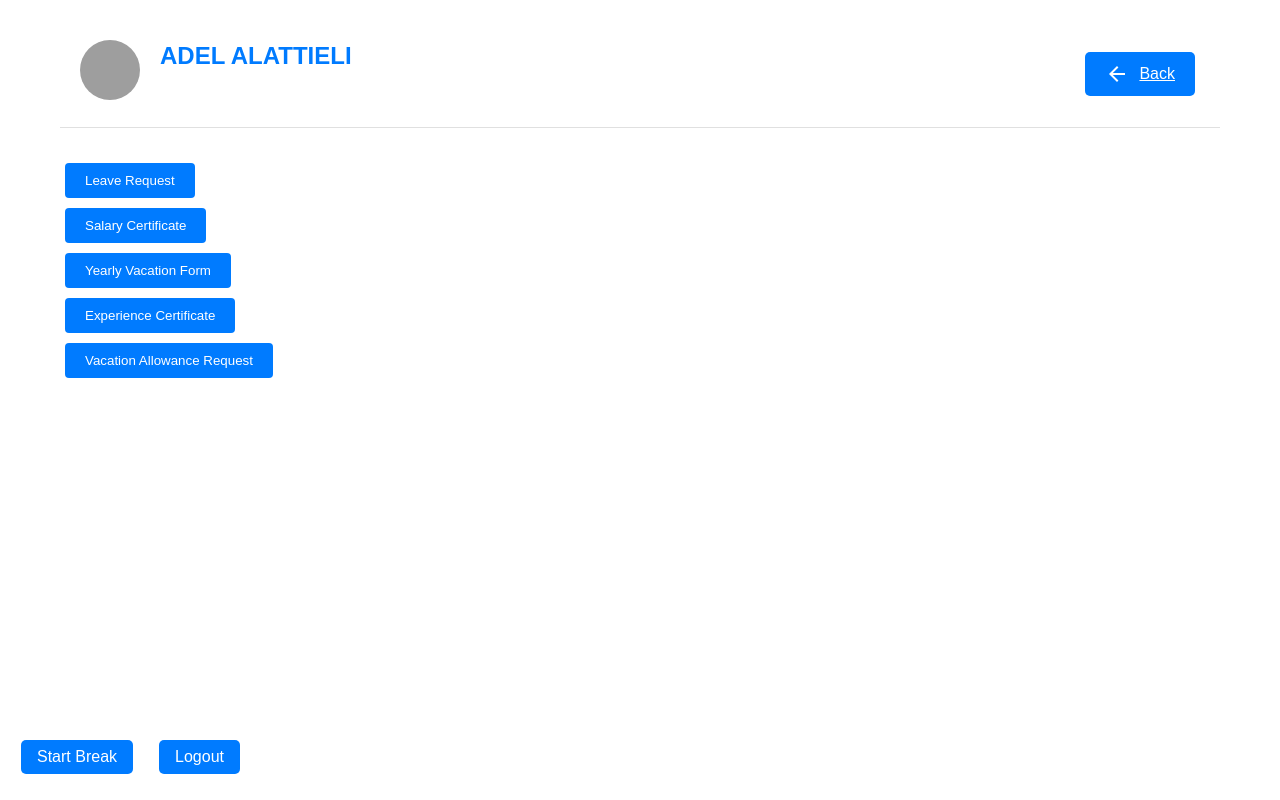
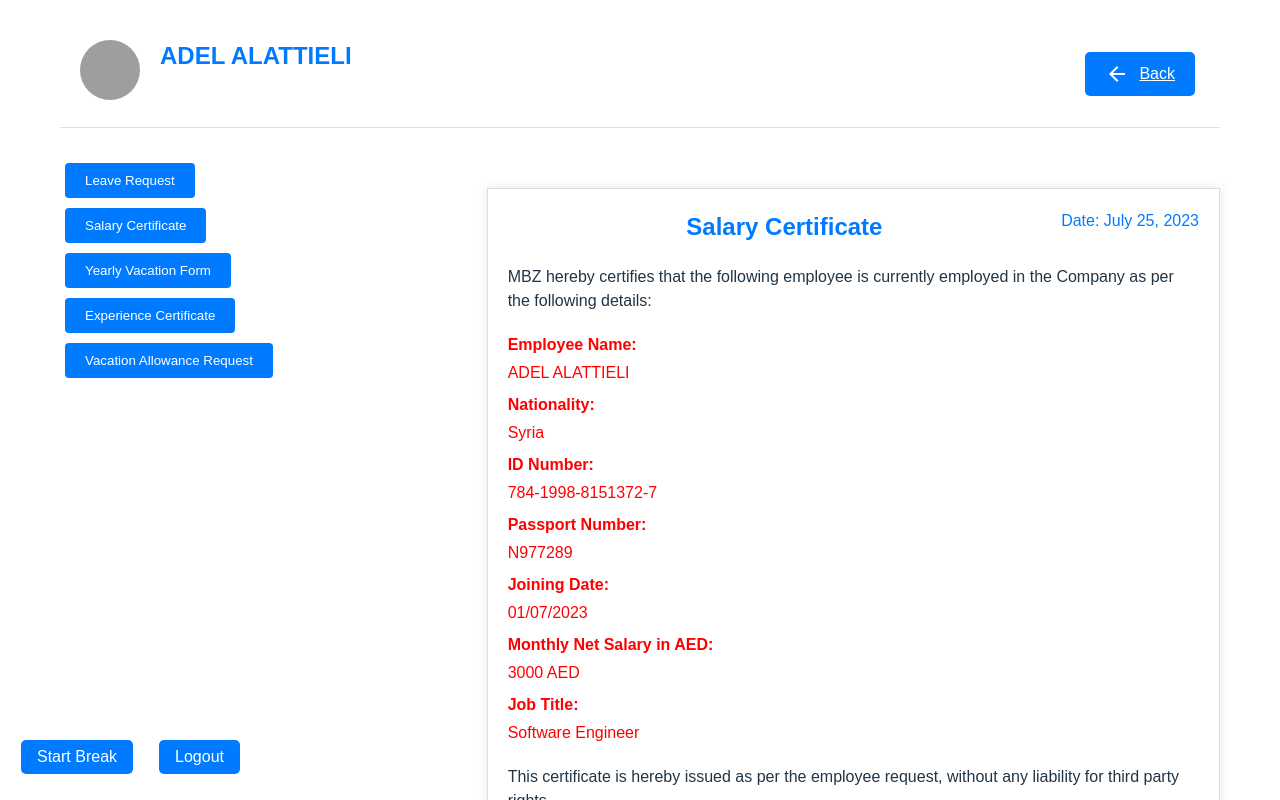
Before and after one commit to ALATTIELI/hrsystem, a React (Vite) app: page /employee/1 in a window 1280 px wide. Both pictures are taken after a click on the button "Salary Certificate". Shown: the top 800 px of the page. Built offline with nearby package versions, Linux system fonts and the light colour scheme; grey boxes are pictures that could not be loaded.

Commit message:
salary certificate done

```diff
--- a/src/pages/employeelogin/employeedata.tsx
+++ b/src/pages/employeelogin/employeedata.tsx
@@ -8,6 +8,11 @@ export const employeesData = [
     username: "alattieli", // Add username field
     password: "12345",
     branch: "MBZ",
+    nationality: "Syria",
+    idnumber: "784-1998-8151372-7",
+    passportnumber: "N977289",
+    joiningdate: "01/07/2023",
+    salary: "3000 AED",
   },
   {
     id: 2,
@@ -17,6 +22,11 @@ export const employeesData = [
     username: "jane", // Add username field
     password: "1234",
     branch: "MBZ",
+    nationality: "USA",
+    idnumber: "784-1998-8892372-6",
+    passportnumber: "P9727389",
+    joiningdate: "01/01/2021",
+    salary: "2000 AED",
   },
   {
     id: 3,
@@ -26,15 +36,25 @@ export const employeesData = [
     username: "mohammed", // Add username field
     password: "1234",
     branch: "MBZ",
+    nationality: "Egypt",
+    idnumber: "784-1998-8134372-5",
+    passportnumber: "S977288269",
+    joiningdate: "01/09/2020",
+    salary: "2500 AED",
   },
   {
     id: 4,
-    name: "adnan",
-    position: "UI/UX Designer",
+    name: "SHINE EMMARIELLE VILLANUEVA ROXAS",
+    position: "Shop Assistant",
     photoUrl: "./images/ven.jpg",
     username: "adnan", // Add username field
     password: "1234",
     branch: "MBZ",
+    nationality: "Philippines",
+    idnumber: "784-1998-8161872-4",
+    passportnumber: "Q9776191289",
+    joiningdate: "01/06/2019",
+    salary: "1500 AED",
   },
   // Add more employees here...
 ];
--- /dev/null
+++ b/src/pages/employeelogin/forms/ salarycertificate.css
@@ -0,0 +1,60 @@
+.salary-certificate-form {
+    font-family: Arial, sans-serif;
+    max-width: 800px;
+    margin: 30px auto;
+    padding: 20px;
+    border: 1px solid #ddd;
+    box-shadow: 0 0 10px rgba(0, 0, 0, 0.1);
+}
+
+.date {
+    float: right;
+    color: #007bff;
+}
+
+.text-center {
+    text-align: center;
+    color: #007bff;
+}
+
+.double-gap {
+    margin-top: 20px;
+    margin-bottom: 20px;
+}
+
+.salary-certificate-form .info-pair {
+    display: flex;
+    flex-direction: column;
+    margin-bottom: 8px;
+    color: red;
+}
+
+.salary-certificate-form .label {
+    margin-bottom: 4px;
+    font-weight: bold;
+    color: red;
+}
+
+p {
+    margin: 0;              /* Removes default margins from <p> elements */
+}
+
+
+.footer-signatures {
+    display: flex;
+    justify-content: space-between;
+    margin-top: 100px;
+}
+
+.footer-signatures > div {
+    border-top: 1px solid #000;
+    padding-top: 10px;
+    width: 45%; /* Adjust this value if needed to make signatures fit */
+    text-align: center;
+}
+
+.gap {
+    margin-top: 20px;
+}
+
+/* Additional styling for a more polished look */
--- /dev/null
+++ b/src/pages/employeelogin/forms/ salarycertificate.tsx
@@ -0,0 +1,104 @@
+import React from "react";
+import "./ salarycertificate.css";
+
+interface Employee {
+  id: number;
+  name: string;
+  position: string;
+  branch: string;
+  nationality: string;
+  idnumber: string;
+  passportnumber: string;
+  joiningdate: string;
+  salary: string;
+}
+
+interface SalaryCertificateProps {
+  selectedEmployee?: Employee;
+}
+
+const SalaryCertificate: React.FC<SalaryCertificateProps> = ({
+  selectedEmployee,
+}) => {
+  const employee = selectedEmployee;
+
+  if (!employee) {
+    return <p>Employee not found!</p>;
+  }
+
+  return (
+    <div className="salary-certificate-form">
+      <p className="date">Date: July 25, 2023</p>
+      <h2 className="text-center">Salary Certificate</h2>
+
+      <p className="double-gap">
+        {employee.branch} hereby certifies that the following employee is
+        currently employed in the Company as per the following details:
+      </p>
+
+      <div className="info-pair">
+        <div className="label">Employee Name:</div>
+        <p>{employee.name}</p>
+      </div>
+
+      <div className="info-pair">
+        <div className="label">Nationality:</div>
+        <p>{employee.nationality}</p>
+      </div>
+
+      <div className="info-pair">
+        <div className="label">ID Number:</div>
+        <p>{employee.idnumber}</p>
+      </div>
+
+      <div className="info-pair">
+        <div className="label">Passport Number:</div>
+        <p>{employee.passportnumber}</p>
+      </div>
+
+      <div className="info-pair">
+        <div className="label">Joining Date:</div>
+        <p>{employee.joiningdate}</p>
+      </div>
+
+      <div className="info-pair">
+        <div className="label">Monthly Net Salary in AED:</div>
+        <p>{employee.salary}</p>
+      </div>
+
+      <div className="info-pair">
+        <div className="label">Job Title:</div>
+        <p>{employee.position}</p>
+      </div>
+
+      <p className="double-gap">
+        This certificate is hereby issued as per the employee request, without
+        any liability for third party rights.
+      </p>
+
+      <p className="text-center">{employee.branch}</p>
+
+      <p className="gap">
+        This certificate is valid for one month from issue date, and any
+        alteration will void it.
+      </p>
+
+      <div className="footer-signatures">
+        <div>
+          Laraine Kris Alcantara
+          <br />
+          HR & ADMINISTRATIVE
+        </div>
+        <div>
+          Mr. Abdulmunim Swedan
+          <br />
+          Chief Financial Officer
+        </div>
+      </div>
+
+      <p className="text-center">Approved Electronic Document</p>
+    </div>
+  );
+};
+
+export default SalaryCertificate;
--- a/src/pages/employeelogin/profilepage.tsx
+++ b/src/pages/employeelogin/profilepage.tsx
@@ -5,6 +5,7 @@ import { employeesData } from "./employeedata";
 import { useState } from "react";
 import { commonButtons, positionButtons } from "./buttonconfig";
 import LeaveRequest from "./forms/leaverequest";
+import SalaryCertificate from "./forms/ salarycertificate";
 
 function ProfilePage() {
   const { id } = useParams();
@@ -117,6 +118,9 @@ function ProfilePage() {
           {selectedForm === "Leave Request" && (
             <LeaveRequest selectedEmployee={selectedEmployee} />
           )}
+          {selectedForm === "Salary Certificate" && (
+            <SalaryCertificate selectedEmployee={selectedEmployee} />
+          )}
           {/* Add more form components as needed */}
         </div>
       </div>
```
